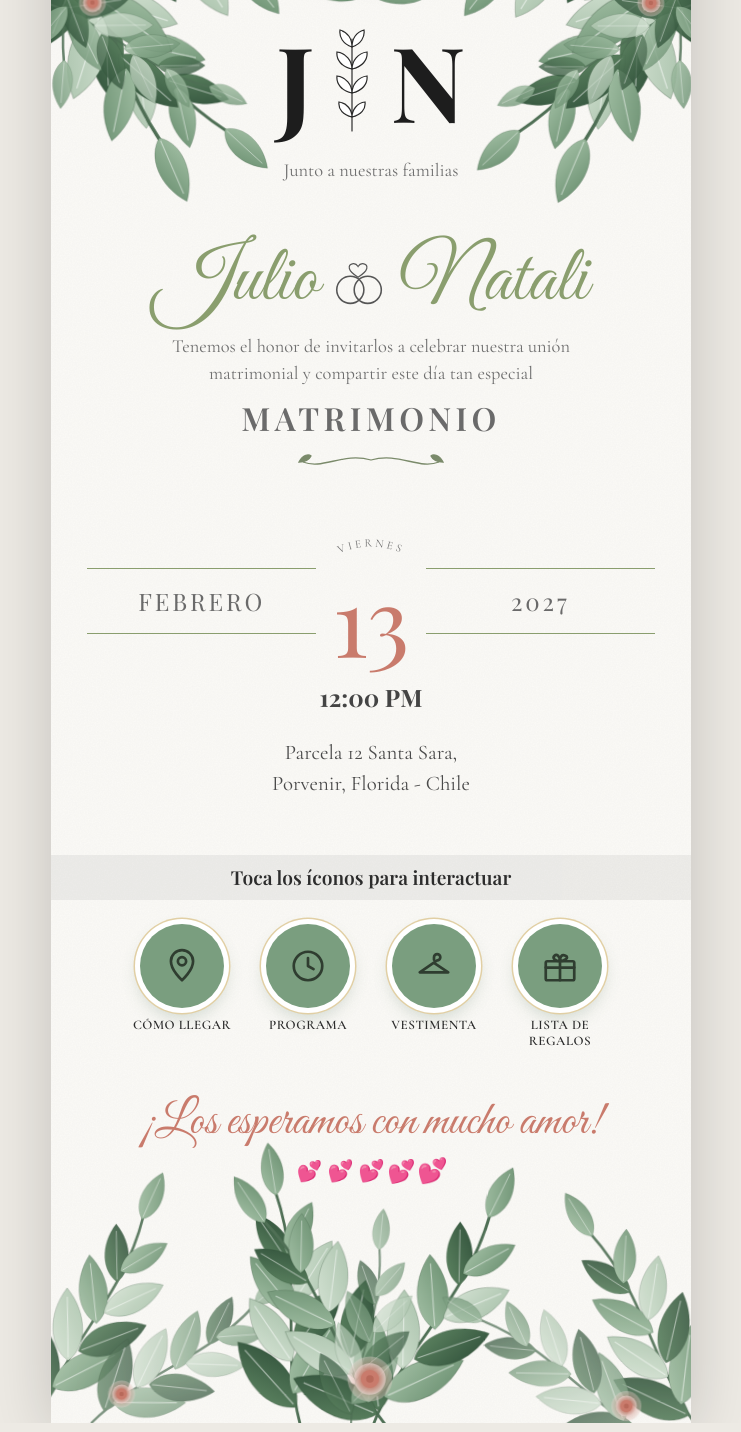
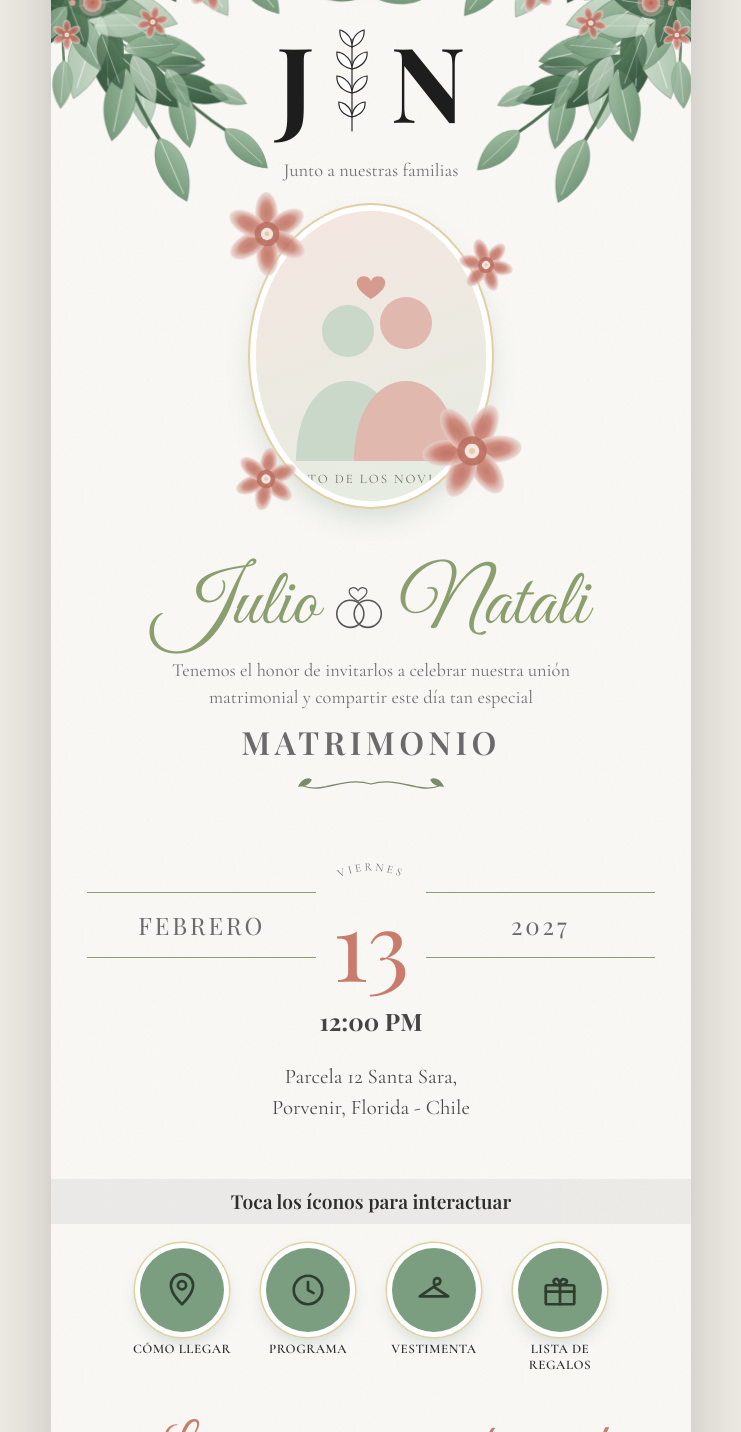
Before and after one commit to earanguizbravo/invitacion-boda-julio-natali, a plain HTML site: page index.html in a window 1280 px wide. Shown: the part 147-1579 px from the top of the page, without its empty margins (269-1010 px from the left). Drawn offline with nearby package versions, Linux system fonts and the light colour scheme.

Commit message:
Update index.html

```diff
--- a/index.html
+++ b/index.html
@@ -28,7 +28,7 @@ section{position:relative;z-index:2;padding:22px 0}
 .mono{display:flex;align-items:center;justify-content:center;gap:6px;font-family:'Playfair Display',serif;font-weight:700;font-size:6.5rem;line-height:1;color:#1d1d1d}
 .mono svg{width:64px;height:110px}
 .small{font-size:1.15rem;color:var(--soft);max-width:430px;margin:0 auto}
-.names{display:flex;align-items:center;justify-content:center;gap:10px;font-family:'Great Vibes',cursive;color:var(--g);font-size:5rem;line-height:1.1;margin:8px 0}
+.photo{position:relative;width:230px;height:290px;margin:26px auto 8px}.photo .fr{position:absolute;inset:0;border-radius:50%;overflow:hidden;background:linear-gradient(160deg,#F5E6E0,#E4EDE2);box-shadow:0 0 0 6px #fff,0 0 0 8px #E1CFA4,0 14px 30px rgba(90,122,95,.25)}.photo .fr>svg{position:absolute;inset:0;width:100%;height:100%}.photo img{position:absolute;inset:0;width:100%;height:100%;object-fit:cover}.photo .pfl{position:absolute;width:74px;height:74px;overflow:visible;animation:sway 6s ease-in-out infinite}.pfl.a{top:-14px;left:-26px}.pfl.b{bottom:6px;right:-30px;width:88px;height:88px;animation-delay:-2s}.pfl.c{top:30px;right:-24px;width:48px;height:48px;animation-delay:-4s}.pfl.d{bottom:-6px;left:-18px;width:56px;height:56px;animation-delay:-1s}.names{display:flex;align-items:center;justify-content:center;gap:10px;font-family:'Great Vibes',cursive;color:var(--g);font-size:5rem;line-height:1.1;margin:8px 0}
 .names svg{width:62px;flex:none}
 .h{font-family:'Playfair Display',serif;font-weight:600;letter-spacing:.14em;text-transform:uppercase;color:#6a6a6a;font-size:2rem;margin-top:6px}
 .orn{width:160px;margin:6px auto 0;display:block}
@@ -55,7 +55,7 @@ section{position:relative;z-index:2;padding:22px 0}
 .script{font-family:'Great Vibes',cursive;color:var(--t);font-size:3rem;line-height:1.2;margin-top:44px;position:relative;z-index:2}
 .hearts{position:relative;z-index:2}.hearts span{display:inline-block;margin:6px 3px;animation:beat 1.2s infinite}
 .hearts span:nth-child(2){animation-delay:.15s}.hearts span:nth-child(3){animation-delay:.3s}.hearts span:nth-child(4){animation-delay:.45s}.hearts span:nth-child(5){animation-delay:.6s}
-@media(max-width:640px){body{background:#FBFAF7}.card{box-shadow:none;padding:110px 22px 190px}.l1,.l2{width:210px}.band{margin:30px -22px 0}
+@media(max-width:640px){.photo{width:190px;height:240px}body{background:#FBFAF7}.card{box-shadow:none;padding:110px 22px 190px}.l1,.l2{width:210px}.band{margin:30px -22px 0}
 .mono{font-size:4.6rem}.mono svg{width:46px;height:80px}.names{font-size:3.2rem}.names svg{width:42px}.h{font-size:1.5rem}
 .mid b{font-size:4.4rem}.mid svg{width:120px}.side{font-size:1.05rem}.date{gap:10px}.ic{width:84px}.ic span{width:68px;height:68px}.icons{gap:14px}.script{font-size:2.4rem}}
 </style>
@@ -82,6 +82,7 @@ section{position:relative;z-index:2;padding:22px 0}
 <use href="#lf" fill="url(#gA)" transform="translate(203 -8) rotate(-5) scale(.7)"/>
 </g>
 <g id="bl"><circle r="30" fill="url(#fl)" opacity=".45"/><circle r="21" fill="url(#fl)" opacity=".8"/><circle r="12" fill="#C97B6C"/><circle r="5" fill="#B8695A"/></g>
+<g id="pf"><g fill="url(#fl)"><ellipse cy="-17" rx="9" ry="17" opacity=".85"/><ellipse cy="-17" rx="9" ry="17" opacity=".85" transform="rotate(60)"/><ellipse cy="-17" rx="9" ry="17" opacity=".85" transform="rotate(120)"/><ellipse cy="-17" rx="9" ry="17" opacity=".85" transform="rotate(180)"/><ellipse cy="-17" rx="9" ry="17" opacity=".85" transform="rotate(240)"/><ellipse cy="-17" rx="9" ry="17" opacity=".85" transform="rotate(300)"/></g><circle r="10" fill="#B8695A" opacity=".8"/><circle r="5" fill="#F5E6E0"/><circle r="2" fill="#E8C9A8"/></g>
 <g id="cl">
 <use href="#br" transform="translate(-6 36) rotate(22) scale(1.35)"/>
 <use href="#br" transform="translate(-6 96) rotate(48) scale(1.25)"/>
@@ -89,7 +90,7 @@ section{position:relative;z-index:2;padding:22px 0}
 <use href="#br" transform="translate(-6 150) rotate(30) scale(.9)" opacity=".8"/>
 <use href="#br" transform="translate(40 -4) rotate(100) scale(1.05)" opacity=".85"/>
 <use href="#bl" transform="translate(88 82) scale(.8)"/>
-<use href="#bl" transform="translate(40 150) scale(.45)"/>
+<use href="#bl" transform="translate(40 150) scale(.45)"/><use href="#pf" transform="translate(112 52) scale(1.15) rotate(15)"/><use href="#pf" transform="translate(48 108) scale(.95) rotate(40)"/><use href="#pf" transform="translate(158 136) scale(.7) rotate(-10)"/><use href="#pf" transform="translate(205 72) scale(.6) rotate(25)"/><use href="#pf" transform="translate(22 44) scale(.6) rotate(5)"/><use href="#pf" transform="translate(80 18) scale(.55) rotate(30)"/><use href="#pf" transform="translate(190 40) scale(.5) rotate(-20)"/><use href="#pf" transform="translate(236 104) scale(.45) rotate(50)"/><use href="#pf" transform="translate(100 170) scale(.5) rotate(15)"/><use href="#pf" transform="translate(14 182) scale(.45)"/><use href="#pf" transform="translate(140 88) scale(.4) rotate(70)"/><g fill="#D4A59A"><circle cx="150" cy="20" r="4"/><circle cx="84" cy="128" r="3.5"/><circle cx="176" cy="102" r="3"/><circle cx="20" cy="150" r="3"/></g>
 </g></defs></svg>
 
 <main class="card">
@@ -101,6 +102,11 @@ section{position:relative;z-index:2;padding:22px 0}
     <svg viewBox="0 0 64 110" fill="none" stroke="#2a2a2a" stroke-width="1.2" stroke-linecap="round"><path d="M32 106V14"/><path d="M32 22c-9-3-13-10-12-17 8 2 12 9 12 17zM32 22c9-3 13-10 12-17-8 2-12 9-12 17zM32 44c-10-2-16-9-15-17 9 1 15 9 15 17zM32 44c10-2 16-9 15-17-9 1-15 9-15 17zM32 68c-10-2-16-9-15-17 9 1 15 9 15 17zM32 68c10-2 16-9 15-17-9 1-15 9-15 17zM32 92c-9-2-14-8-13-15 8 1 13 8 13 15zM32 92c9-2 14-8 13-15-8 1-13 8-13 15z" fill="#fff"/></svg>
     <span>N</span></div>
   <p class="small" style="margin-top:22px" data-r>Junto a nuestras familias</p>
+  <div class="photo" data-r>
+    <div class="fr"><svg viewBox="0 0 230 290" aria-hidden="true"><g fill="#C9D8C8"><circle cx="92" cy="120" r="26"/><path d="M40 250c0-48 22-80 52-80s52 32 52 80z"/></g><g fill="#E0B8AD"><circle cx="150" cy="112" r="26"/><path d="M98 250c0-48 22-80 52-80s52 32 52 80z"/></g><path d="M115 70c-4-8-16-5-14 4 2 7 14 14 14 14s12-7 14-14c2-9-10-12-14-4z" fill="#C97B6C" opacity=".7"/><text x="115" y="272" text-anchor="middle" font-family="Cormorant Garamond,serif" font-size="13" letter-spacing="2" fill="#6F6F6F">FOTO DE LOS NOVIOS</text></svg>
+      <img src="foto-novios.jpg" alt="Julio y Natali" onerror="this.remove()"></div>
+    <svg class="pfl a" viewBox="-30 -30 60 60" aria-hidden="true"><use href="#pf"/></svg><svg class="pfl b" viewBox="-30 -30 60 60" aria-hidden="true"><use href="#pf" transform="rotate(25)"/></svg><svg class="pfl c" viewBox="-30 -30 60 60" aria-hidden="true"><use href="#pf" transform="rotate(40)"/></svg><svg class="pfl d" viewBox="-30 -30 60 60" aria-hidden="true"><use href="#pf" transform="rotate(10)"/></svg>
+  </div>
 </section>
 
 <section>
@@ -138,7 +144,7 @@ section{position:relative;z-index:2;padding:22px 0}
 <g opacity=".9"><use href="#br" transform="translate(-10 232) rotate(-62) scale(1.1)"/><use href="#br" transform="translate(40 236) rotate(-35) scale(1)" opacity=".8"/></g>
 <g><use href="#br" transform="translate(250 236) rotate(-95) scale(1.15)"/><use href="#br" transform="translate(320 238) rotate(-60) scale(1.2)"/><use href="#br" transform="translate(340 238) rotate(-120) scale(1.2)"/><use href="#br" transform="translate(300 238) rotate(-80) scale(.9)" opacity=".7"/></g>
 <g opacity=".9"><use href="#br" transform="translate(650 232) rotate(-118) scale(1.1)"/><use href="#br" transform="translate(600 236) rotate(-145) scale(1)" opacity=".8"/></g>
-<use href="#bl" transform="translate(318 186) scale(.75)"/><use href="#bl" transform="translate(70 206) scale(.45)"/><use href="#bl" transform="translate(575 208) scale(.5)"/>
+<use href="#pf" transform="translate(318 182) scale(1.05) rotate(10)"/><use href="#pf" transform="translate(255 200) scale(.7) rotate(40)"/><use href="#pf" transform="translate(386 198) scale(.75) rotate(-20)"/><use href="#pf" transform="translate(70 196) scale(.8) rotate(20)"/><use href="#pf" transform="translate(130 218) scale(.5)"/><use href="#pf" transform="translate(575 196) scale(.85) rotate(-15)"/><use href="#pf" transform="translate(515 216) scale(.5) rotate(30)"/><use href="#pf" transform="translate(195 208) scale(.6) rotate(20)"/><use href="#pf" transform="translate(440 210) scale(.6) rotate(-30)"/><use href="#pf" transform="translate(18 168) scale(.65) rotate(50)"/><use href="#pf" transform="translate(622 170) scale(.65) rotate(-40)"/><use href="#pf" transform="translate(290 214) scale(.45)"/><use href="#pf" transform="translate(350 216) scale(.45) rotate(30)"/><use href="#pf" transform="translate(105 190) scale(.4) rotate(15)"/><use href="#pf" transform="translate(545 188) scale(.4) rotate(-15)"/><g fill="#D4A59A"><circle cx="290" cy="160" r="4"/><circle cx="350" cy="158" r="3.5"/><circle cx="30" cy="205" r="3"/><circle cx="610" cy="212" r="3"/></g>
 </svg></div>
 </main>
 
```
